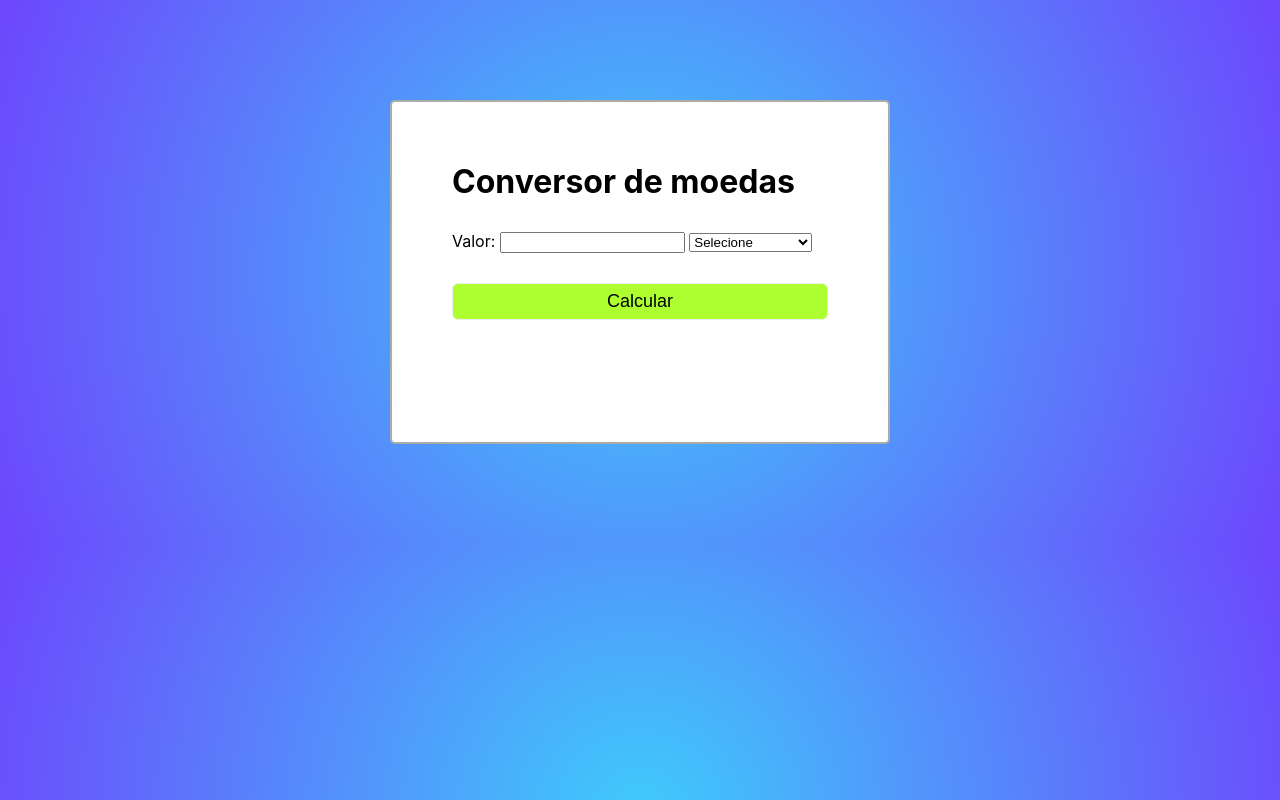
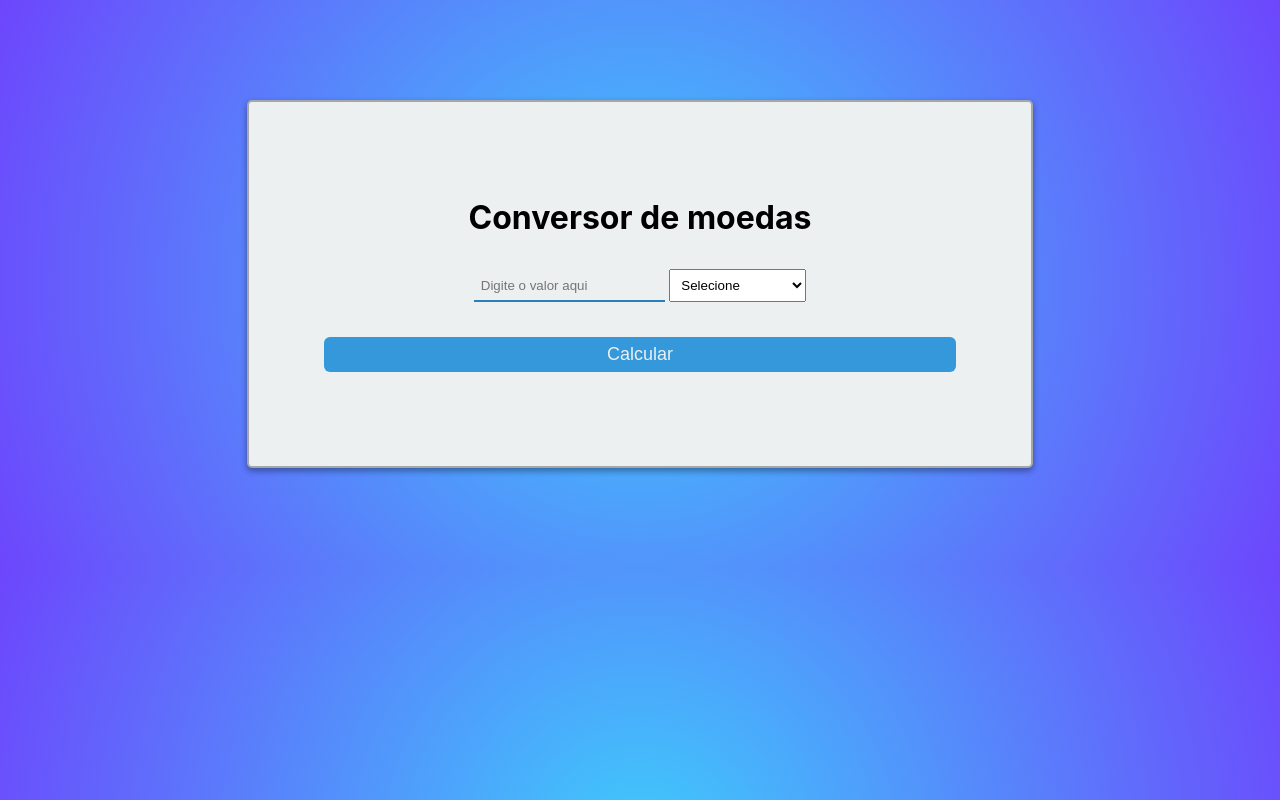
Before and after one commit to RubenFilipe07/Conversor-de-moedas, a plain HTML site: page index.html in a window 1280 px wide. Drawn offline with nearby package versions, Linux system fonts and the light colour scheme; no server answers.

Commit message:
Update style

```diff
--- a/Estilo/estilo.css
+++ b/Estilo/estilo.css
@@ -1,35 +1,50 @@
 body{
-    max-width: 500px;
-    margin: auto;
+    /* margin: auto; */
     background: radial-gradient(circle, rgba(63,203,251,1) 0%, rgba(109,70,252,1) 100%);
     font-family: -apple-system, BlinkMacSystemFont, 'Segoe UI', Roboto, Oxygen, Ubuntu, Cantarell, 'Open Sans', 'Helvetica Neue', sans-serif;
 }
 
+input {
+  background-color: transparent;
+  outline: none;
+  padding: 7px;
+  margin: 5px 0;
+  border: none;
+  border-bottom: 2px solid #2980b9;
+}
+
+select {
+  padding: 7px;
+  margin: 10px 0 0 0;
+}
+
 #interface{
-    background-color: white;
-    padding: 60px;
+    background-color: #ecf0f1;
+    padding: 75px;
     margin: 100px auto;
     border: 2px solid rgba(136, 136, 136, 0.7);
     border-radius: 5px;
-    height: 220px;
+    width: 50%;
+    text-align: center;
+    box-shadow: 0 3px 6px rgba(0,0,0,0.16), 0 3px 6px rgba(0,0,0,0.23);
 }
 
 div button{
    padding: 7px;
-   border: 1px solid #eee;
+   color: #ecf0f1;
+   border: none;
    border-radius: 6px;
-   background-color: greenyellow;
+   background-color: #3498db;
    font-size: 18px;
    width: 100%;
    margin: 30px 0 0 0;
-
+   outline: none;
+   cursor: pointer;
 }
 
 button:hover{
-  color: white;
-  border: 1px solid black;
-  transition: 350ms;
-  background-color: rgba(109,70,252,1);
+  transition: .5s;
+  background-color: #2980b9;
 }
 
 button:active{
@@ -37,7 +52,7 @@ button:active{
 }
 
 #titulo{
-  margin: 0px 0px 30px 0px;
+  text-align: center;
 }
 
 #atualizacao{
--- a/Estilo/mobile.css
+++ /dev/null
@@ -1,69 +0,0 @@
-body{
-    max-width: 95%;
-    margin: auto;
-    background:rgb(90, 90, 90);
-    font-family: -apple-system, BlinkMacSystemFont, 'Segoe UI', Roboto, Oxygen, Ubuntu, Cantarell, 'Open Sans', 'Helvetica Neue', sans-serif;
-    font-size: 30pt;
-}
-
-#interface{
-    background-color: white;
-    padding: 60px;
-    margin: 25% auto;
-    border: 2px solid rgba(136, 136, 136, 0.7);
-    border-radius: 5px;
-    max-height: 80%;
-}
-
-div button{
-   padding: 20px;
-   border: 1px solid #eee;
-   border-radius: 6px;
-   background-color: greenyellow;
-   width: 40%;
-   margin: 65px 25% 40px 25%;
-   font-size: 35pt;
-}
-
-button:hover{
-  color: white;
-  border: 1px solid black;
-  transition: 350ms;
-  background-color: rgba(109,70,252,1);
-}
-
-#titulo{
-  font-size: 52pt;
-  text-align: center;
-  margin-top: -20px;
-}
-
-span{
-  font-size: 35pt;
-}
-
-input{
-  border: 2px solid black;
-  height: 60px;
-  width: 90%;
-  margin-top: 10px;
-  font-size: 35pt;
-}
-
-select{
-  height: 60px;
-  width: 68.5%;
-  border: 1px solid rgb(156, 156, 156);
-  font-size: 35pt;
-  margin: 30px 0px 0px 0px;
-}
-
-#atualizacao{
-    margin-top: 10px;
-    font-size: 28pt;
-    color: gray;
-}
-
-#saida{
-font-size: 30pt;
-}
--- a/index.html
+++ b/index.html
@@ -2,21 +2,17 @@
 <html lang="pt-BR">
 <head>
     <meta charset="UTF-8">
+    <meta name="viewport" content="width=device-width, initial-scale=1.0">
     <title>Conversor</title>
     <link  id="css" rel="stylesheet" href="Estilo/estilo.css">
 <script src="https://ajax.googleapis.com/ajax/libs/jquery/3.4.1/jquery.min.js"></script>
 <script src="conversor.js"></script>
-<script>
-  if(screen.width <=559){
- document.getElementById("css").href = "Estilo/mobile.css"
-  }
-</script>
 </head>
 <body>
 
   <div id="interface">
       <h1 id="titulo">Conversor de moedas</h1>
-    <span>Valor: </span> <br id="br"> <input id="entrada" type="number">  <br id="br">
+    <input id="entrada" type="number" placeholder="Digite o valor aqui">
     <span id="br">Moeda: </span>
     <select id="moedas">
         <option value='0'>Selecione</option>
```
